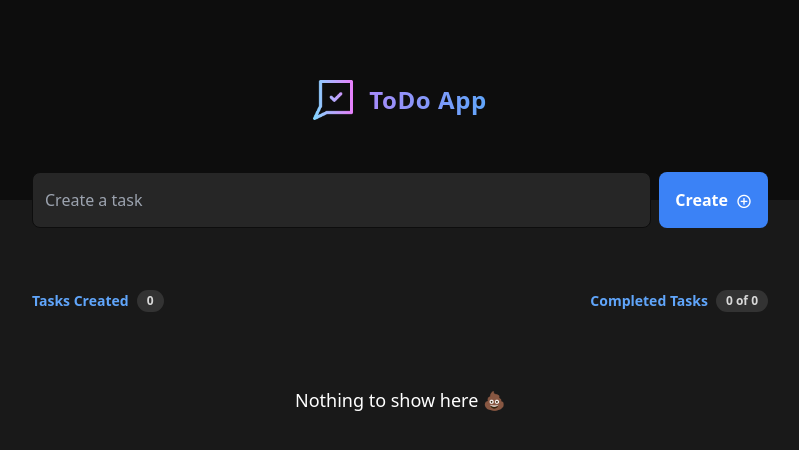
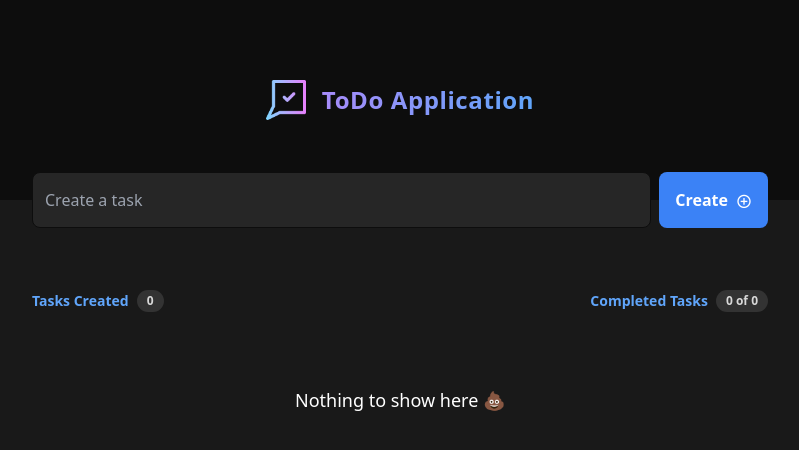
Before and after one commit to Hemesh10/Todo_app, a React (Vite) app: page / in a window 1280 px wide. Shown: the top 450 px of the page, without its empty margins (240-1039 px from the left). Built offline with nearby package versions, Linux system fonts and the light colour scheme; what @radix-ui/themes would draw is missing.

Commit message:
changed heading

```diff
--- a/src/components/Header/Header.jsx
+++ b/src/components/Header/Header.jsx
@@ -21,7 +21,7 @@ const Header = ({ tasks, handleAddTask }) => {
       <div className="flex items-center gap-4 -translate-y-2 sm:translate-y-0">
         <img src={check_icon} alt="icon" className="w-8 sm:w-10" />
         <h1 className="text-2xl font-black tracking-wide bg-gradient-to-r bg-clip-text text-transparent from-violet-400 to-blue-400">
-          ToDo App
+          ToDo Application
         </h1>
       </div>
       <form
```
